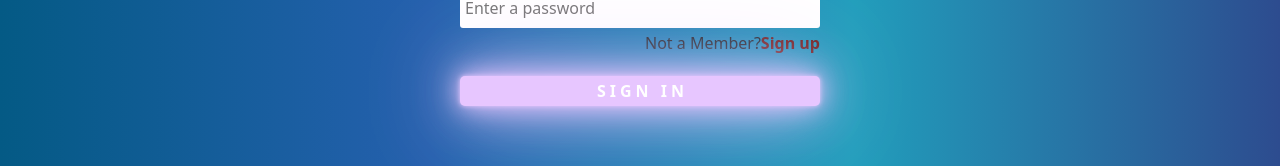
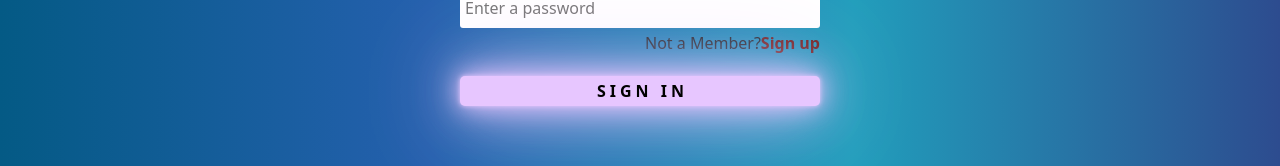
Before and after one commit to khajamdajmeer/inotebook, a React (Create React App) app: page /login in a window 1280 px wide. In both pictures the pointer is over the button "SIGN IN". Shown: the part 477-643 px from the top of the page. Built offline with nearby package versions, Linux system fonts and the light colour scheme.

Commit message:
ignor change

```diff
--- a/src/App.css
+++ b/src/App.css
@@ -119,7 +119,7 @@ padding-left: 5px;
 }
 .btn1:hover{
   background: #e7c6ff;
-  color: white;
+  color: rgb(0, 0, 0);
   border-radius: 5px;
   box-shadow: 0 0 5px #e7c6ff ,
   0 0 25px #e7c6ff ,
```
